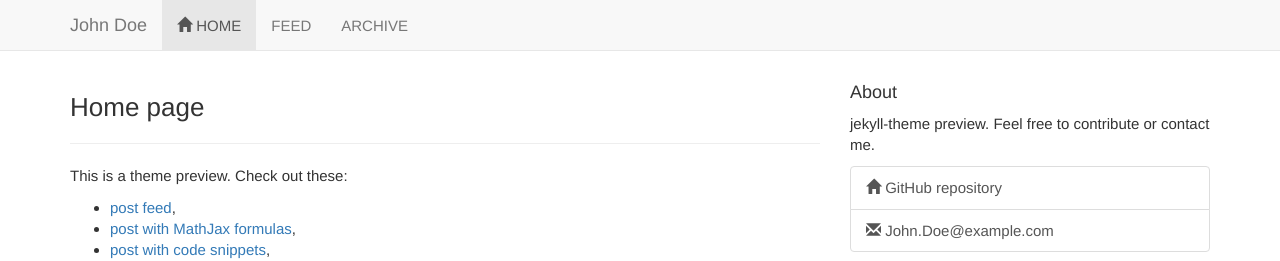
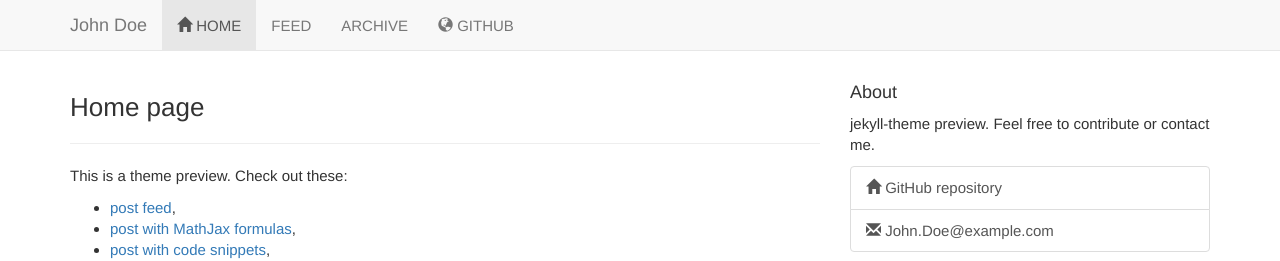
Before and after one commit to egor-tensin/jekyll-theme, a Jekyll site: the page built from index.md, in a window 1280 px wide. Shown: the top 261 px of the page. Built offline with Jekyll 4.4.1, drawn with Linux system fonts in a browser that asks for light colours.

Commit message:
navbar: add a GitHub link

```diff
--- a/_includes/common/navbar.html
+++ b/_includes/common/navbar.html
@@ -44,6 +44,24 @@
             <li><a href="{{ node.url | relative_url }}">{{ icon }}{{ link }}</a></li>
           {% endif %}
         {% endfor %}
+
+        {% if site.github %}
+          {% assign github_link = 'GitHub' %}
+          {% assign github_icon = 'globe' %}
+          {% if site.settings.navbar.github %}
+            {% if site.settings.navbar.github.link %}
+              {% assign github_link = site.settings.navbar.github.link %}
+            {% endif %}
+            {% if site.settings.navbar.github.icon %}
+              {% assign github_icon = site.settings.navbar.github.icon %}
+            {% endif %}
+          {% endif %}
+          {% capture github_icon %}<span class="glyphicon glyphicon-{{ github_icon }}"></span>&nbsp;{% endcapture %}
+          {% if site.settings.navbar.github == false %}
+          {% else %}
+            <li><a href="{{ site.github.repository_url }}">{{ github_icon }}{{ github_link | upcase }}</a></li>
+          {% endif %}
+        {% endif %}
       </ul>
     </div>
   </div>
```
Also changed, not shown: README.md.
